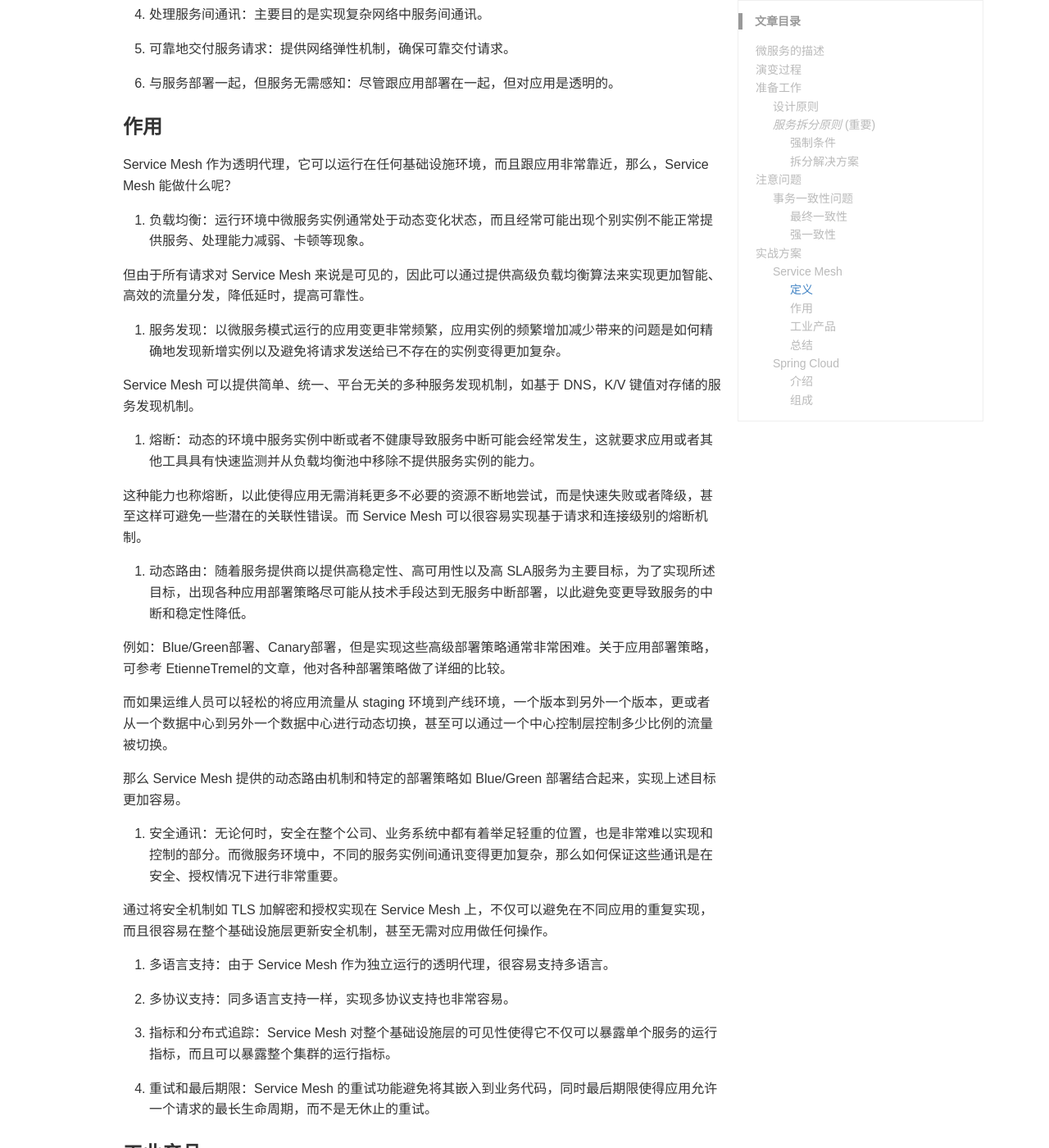
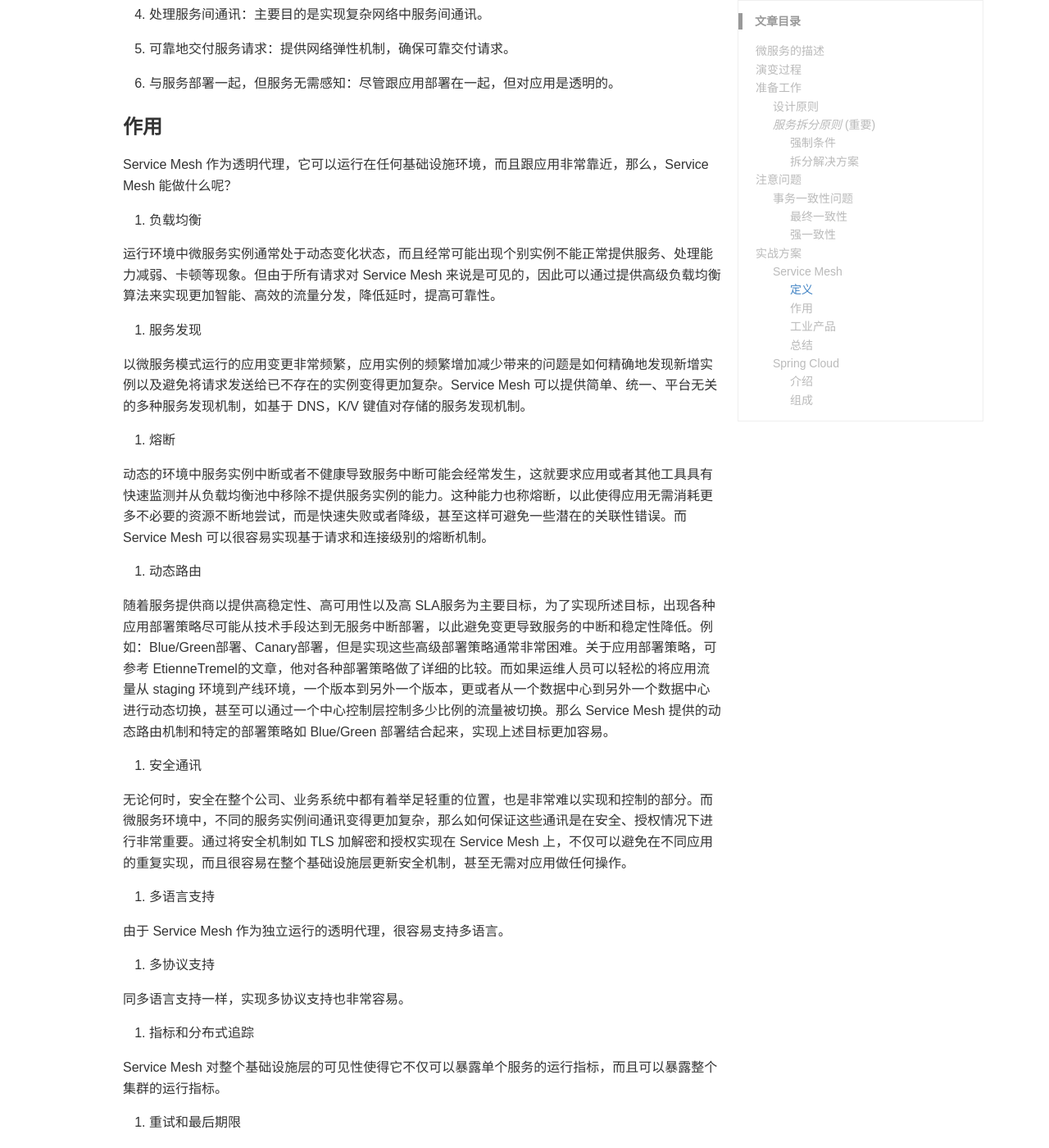
Before and after one commit to stdupanda/stdupanda.github.io, a Jekyll site: the page built from _posts/SpringCloud/2018-04-21-microservice-design-implement.md, in a window 1280 px wide and 1400 px high, scrolled down 3798 px. Shown: the whole window at 82% size. Built offline with Jekyll 4.4.1, drawn with Linux system fonts in a browser that asks for light colours; nearby versions of some CDN libraries; comment, search, counter and statistics services are not loaded; some of the changed text lies outside the part shown.

Commit message:
2018-4-23 21:34:31

```diff
--- a/_posts/SpringCloud/2018-04-21-microservice-design-implement.md
+++ b/_posts/SpringCloud/2018-04-21-microservice-design-implement.md
@@ -153,37 +153,41 @@ AKF 扩展立方体： X-水平复制，即多实例集群负载、Z-数据分
 
 Service Mesh 作为透明代理，它可以运行在任何基础设施环境，而且跟应用非常靠近，那么，Service Mesh 能做什么呢？
 
-1. 负载均衡：运行环境中微服务实例通常处于动态变化状态，而且经常可能出现个别实例不能正常提供服务、处理能力减弱、卡顿等现象。
+1. 负载均衡
 
-但由于所有请求对 Service Mesh 来说是可见的，因此可以通过提供高级负载均衡算法来实现更加智能、高效的流量分发，降低延时，提高可靠性。
+运行环境中微服务实例通常处于动态变化状态，而且经常可能出现个别实例不能正常提供服务、处理能力减弱、卡顿等现象。但由于所有请求对 Service Mesh 来说是可见的，因此可以通过提供高级负载均衡算法来实现更加智能、高效的流量分发，降低延时，提高可靠性。
 
-2. 服务发现：以微服务模式运行的应用变更非常频繁，应用实例的频繁增加减少带来的问题是如何精确地发现新增实例以及避免将请求发送给已不存在的实例变得更加复杂。
+2. 服务发现
 
-Service Mesh 可以提供简单、统一、平台无关的多种服务发现机制，如基于 DNS，K/V 键值对存储的服务发现机制。
+以微服务模式运行的应用变更非常频繁，应用实例的频繁增加减少带来的问题是如何精确地发现新增实例以及避免将请求发送给已不存在的实例变得更加复杂。Service Mesh 可以提供简单、统一、平台无关的多种服务发现机制，如基于 DNS，K/V 键值对存储的服务发现机制。
 
-3. 熔断：动态的环境中服务实例中断或者不健康导致服务中断可能会经常发生，这就要求应用或者其他工具具有快速监测并从负载均衡池中移除不提供服务实例的能力。
+3. 熔断
 
-这种能力也称熔断，以此使得应用无需消耗更多不必要的资源不断地尝试，而是快速失败或者降级，甚至这样可避免一些潜在的关联性错误。而 Service Mesh 可以很容易实现基于请求和连接级别的熔断机制。
+动态的环境中服务实例中断或者不健康导致服务中断可能会经常发生，这就要求应用或者其他工具具有快速监测并从负载均衡池中移除不提供服务实例的能力。这种能力也称熔断，以此使得应用无需消耗更多不必要的资源不断地尝试，而是快速失败或者降级，甚至这样可避免一些潜在的关联性错误。而 Service Mesh 可以很容易实现基于请求和连接级别的熔断机制。
 
-4. 动态路由：随着服务提供商以提供高稳定性、高可用性以及高 SLA服务为主要目标，为了实现所述目标，出现各种应用部署策略尽可能从技术手段达到无服务中断部署，以此避免变更导致服务的中断和稳定性降低。
+4. 动态路由
 
-例如：Blue/Green部署、Canary部署，但是实现这些高级部署策略通常非常困难。关于应用部署策略，可参考 EtienneTremel的文章，他对各种部署策略做了详细的比较。
+随着服务提供商以提供高稳定性、高可用性以及高 SLA服务为主要目标，为了实现所述目标，出现各种应用部署策略尽可能从技术手段达到无服务中断部署，以此避免变更导致服务的中断和稳定性降低。例如：Blue/Green部署、Canary部署，但是实现这些高级部署策略通常非常困难。关于应用部署策略，可参考 EtienneTremel的文章，他对各种部署策略做了详细的比较。而如果运维人员可以轻松的将应用流量从 staging 环境到产线环境，一个版本到另外一个版本，更或者从一个数据中心到另外一个数据中心进行动态切换，甚至可以通过一个中心控制层控制多少比例的流量被切换。那么 Service Mesh 提供的动态路由机制和特定的部署策略如 Blue/Green 部署结合起来，实现上述目标更加容易。
 
-而如果运维人员可以轻松的将应用流量从 staging 环境到产线环境，一个版本到另外一个版本，更或者从一个数据中心到另外一个数据中心进行动态切换，甚至可以通过一个中心控制层控制多少比例的流量被切换。
+5. 安全通讯
 
-那么 Service Mesh 提供的动态路由机制和特定的部署策略如 Blue/Green 部署结合起来，实现上述目标更加容易。
+无论何时，安全在整个公司、业务系统中都有着举足轻重的位置，也是非常难以实现和控制的部分。而微服务环境中，不同的服务实例间通讯变得更加复杂，那么如何保证这些通讯是在安全、授权情况下进行非常重要。通过将安全机制如 TLS 加解密和授权实现在 Service Mesh 上，不仅可以避免在不同应用的重复实现，而且很容易在整个基础设施层更新安全机制，甚至无需对应用做任何操作。
 
-5. 安全通讯：无论何时，安全在整个公司、业务系统中都有着举足轻重的位置，也是非常难以实现和控制的部分。而微服务环境中，不同的服务实例间通讯变得更加复杂，那么如何保证这些通讯是在安全、授权情况下进行非常重要。
+6. 多语言支持
 
-通过将安全机制如 TLS 加解密和授权实现在 Service Mesh 上，不仅可以避免在不同应用的重复实现，而且很容易在整个基础设施层更新安全机制，甚至无需对应用做任何操作。
+由于 Service Mesh 作为独立运行的透明代理，很容易支持多语言。
 
-6. 多语言支持：由于 Service Mesh 作为独立运行的透明代理，很容易支持多语言。
+7. 多协议支持
 
-7. 多协议支持：同多语言支持一样，实现多协议支持也非常容易。
+同多语言支持一样，实现多协议支持也非常容易。
 
-8. 指标和分布式追踪：Service Mesh 对整个基础设施层的可见性使得它不仅可以暴露单个服务的运行指标，而且可以暴露整个集群的运行指标。
+8. 指标和分布式追踪
 
-9. 重试和最后期限：Service Mesh 的重试功能避免将其嵌入到业务代码，同时最后期限使得应用允许一个请求的最长生命周期，而不是无休止的重试。
+Service Mesh 对整个基础设施层的可见性使得它不仅可以暴露单个服务的运行指标，而且可以暴露整个集群的运行指标。
+
+9. 重试和最后期限
+
+Service Mesh 的重试功能避免将其嵌入到业务代码，同时最后期限使得应用允许一个请求的最长生命周期，而不是无休止的重试。
 
 ### 工业产品
 
```
